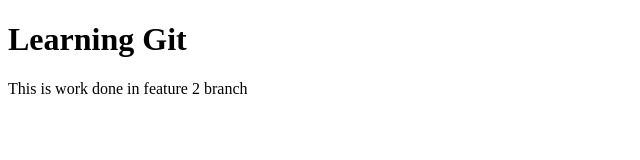
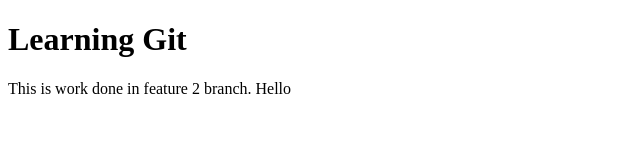
Before and after one commit to Chandan-moon/General-1, a plain HTML site: page Index.html in a window 1280 px wide. Shown: the full height of the page, 0-640 px from the left. Drawn offline with Linux system fonts and the light colour scheme.

Commit message:
Added hello

```diff
--- a/Index.html
+++ b/Index.html
@@ -7,6 +7,6 @@
 </head>
 <body>
     <h1>Learning Git</h1>
-    <p>This is work done in feature 2 branch</p>
+    <p>This is work done in feature 2 branch. Hello</p>
 </body>
 </html>
```
